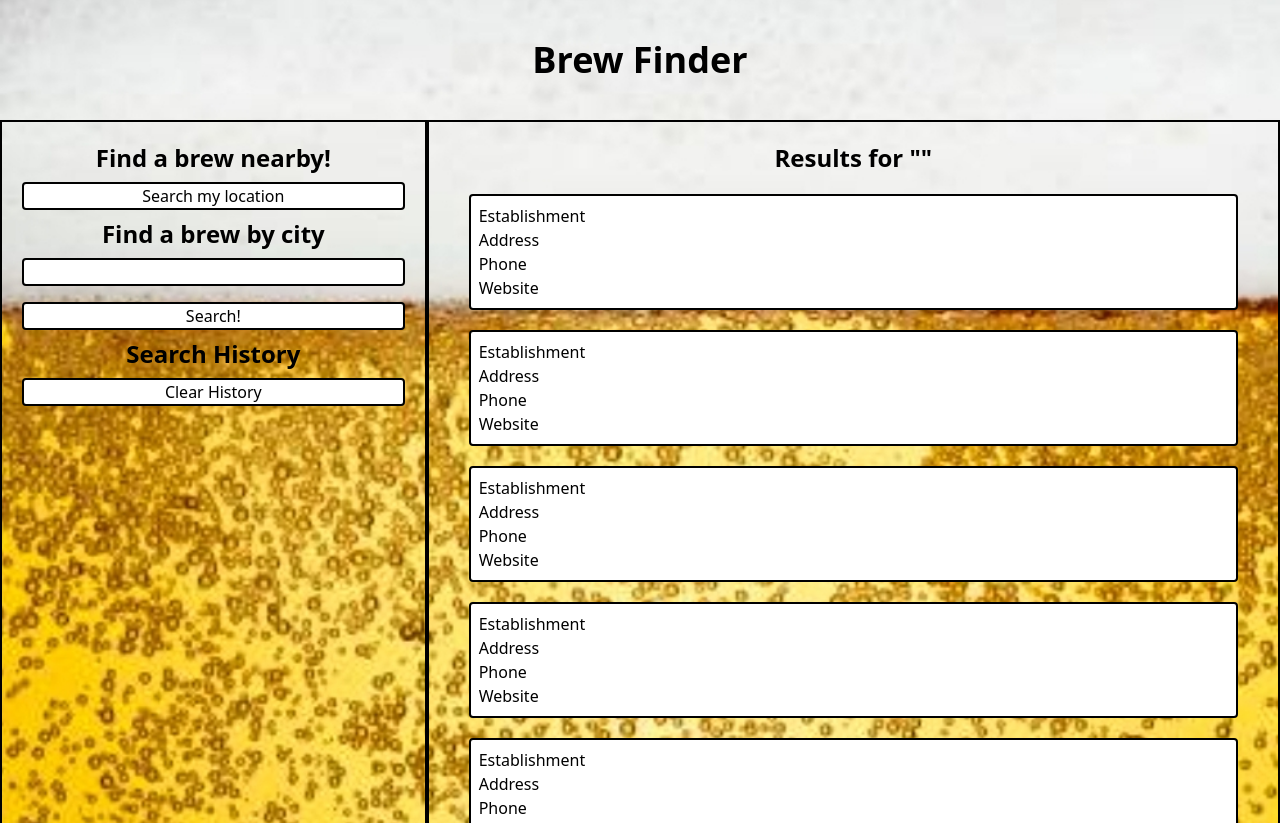
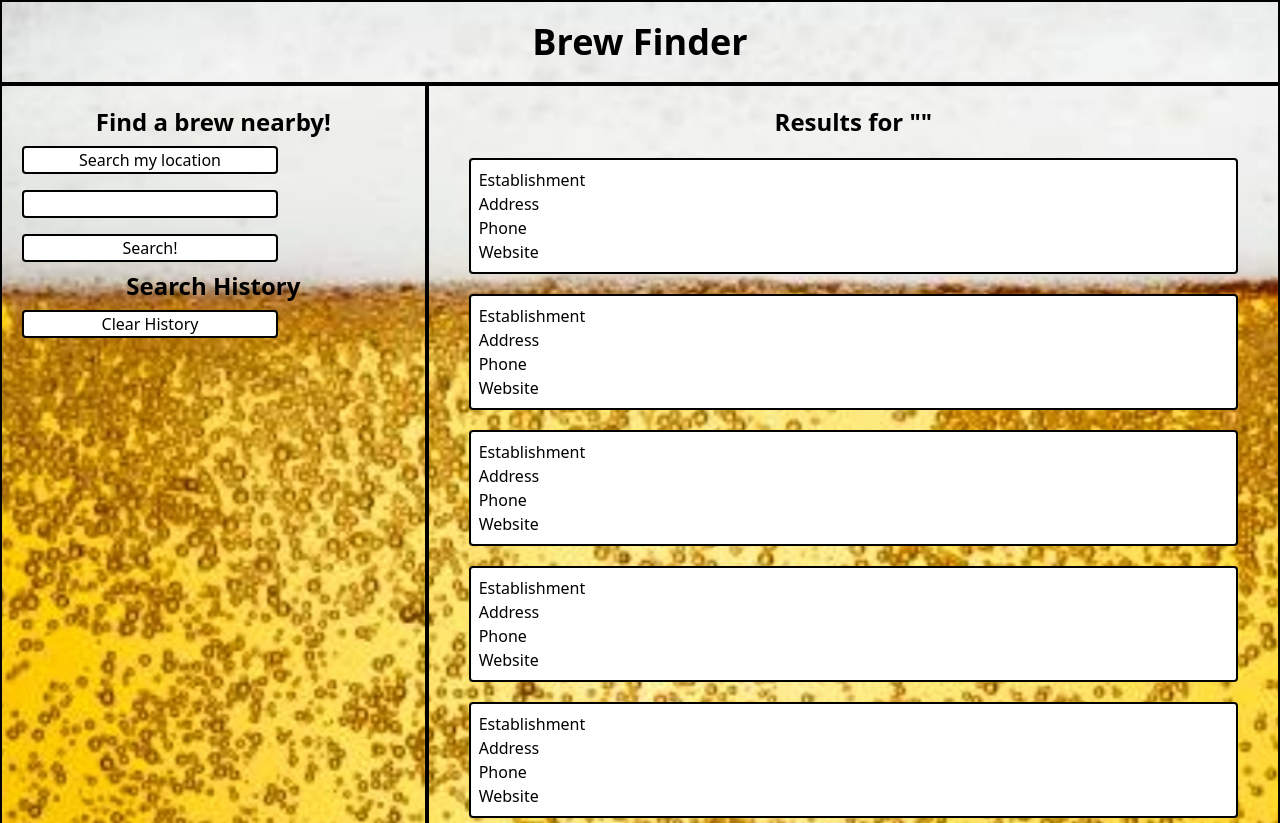
Before and after one commit to Ant-M84/Brew-Finder, a website: page assets/index.html in a window 1280 px wide. Shown: the top 823 px of the page. Drawn offline with Linux system fonts and the light colour scheme; no server answers.

Commit message:
minor tailwind css changes

```diff
--- a/assets/index.html
+++ b/assets/index.html
@@ -1,118 +1,75 @@
 <!DOCTYPE html>
 <html lang="en-us">
+
 <head>
     <meta charset="UTF-8" />
-    <meta name="viewport" content="width=device-width, initial-scale=1.0" />
-    <link rel="stylesheet" href="./output.css" />
+    <meta name="viewport" content="width=device-width, initial-scale=1.0">
+    <link rel="stylesheet" href="./output.css"/>
     <title>Brew Finder</title>
 </head>
 
 <body class="bg-[url('./images/Lager_With_Head.jpg')] bg-cover bg-center">
-    <header class="text-center border-5 border-solid border-black p-10">
+
+    <header class="flex-1 text-center border-2 border-solid border-black p-5">
         <h1 class="text-4xl font-bold">Brew Finder</h1>
     </header>
 
-    <main class="flex flex-wrap">
-      <div class="basis-1/3 border-2 border-solid border-black p-5">
+    <main class="flex flex-row flex-wrap">
+        <div class="flex-1 md:basis-1/3 border-2 border-solid border-black p-5 justify-center">
             <h2 class="text-2xl font-bold text-center">Find a brew nearby!</h2>
-        <button
-          id="searchCurrentLocationButton"
-          class="bg-white border-2 border-solid border-black rounded min-w-full my-2"
-        >
-          Search my location
-        </button>
-        <h2 class="text-2xl font-bold text-center">Find a brew by city</h2>
-        <input
-          id="searchInput"
-          class="border-2 border-solid border-black rounded min-w-full my-2"
-          type="text"
-        />
-        <button
-          id="searchButton"
-          class="bg-white border-2 border-solid border-black rounded min-w-full my-2"
-        >
-          Search!
-        </button>
+            <button class="w-64 bg-white border-2 border-solid border-black rounded my-2 self-center">Search my location</button>
+            <input id="searchInput" class="w-64 border-2 border-solid border-black rounded my-2 self-center" type="text"></input>
+            <button id="searchButton" class="w-64 bg-white border-2 border-solid border-black rounded my-2 self-center">Search!</button>
             <h3 class="text-2xl font-bold text-center">Search History</h3>
             <div class="history"></div>
-        <button
-          class="bg-white border-2 border-solid border-black rounded min-w-full my-2"
-        >
-          Clear History
-        </button>
+            <button class="w-64 bg-white border-2 border-solid border-black rounded my-2 self-center">Clear History</button>
         </div>
-      <div class="basis-2/3 flex-wrap border-2 border-solid border-black p-5">
-        <h2 class="text-2xl font-bold text-center">
-          Results for "<span id="cityDisplay"></span>"
-        </h2>
+        <div class="flex-1 md:basis-2/3 border-2 border-solid border-black p-5">
+            <h2 class="text-2xl font-bold text-center">Results for "<span id="cityDisplay"></span>"</h2>
                 <div class="col-1">
-          <ul
-            id="barCard-0"
-            class="border-2 border-solid border-black rounded m-5 p-2 bg-white"
-          >
+                    <ul id="barCard-0" class="border-2 border-solid border-black rounded m-5 p-2 bg-white">
                         <h3 id="establishment-0">Establishment</h3>
                         <h3 id="address-0">Address</h3>
                         <h3 id="phone-0">Phone</h3>
                         <h3 id="website-0">Website</h3>
                     </ul>
-          <ul
-            id="barCard-1"
-            class="border-2 border-solid border-black rounded m-5 p-2 bg-white"
-          >
+                    <ul id="barCard-1" class="border-2 border-solid border-black rounded m-5 p-2 bg-white">
                         <h3 id="establishment-1">Establishment</h3>
                         <h3 id="address-1">Address</h3>
                         <h3 id="phone-1">Phone</h3>
                         <h3 id="website-1">Website</h3>
                     </ul>
-          <ul
-            id="barCard-2"
-            class="border-2 border-solid border-black rounded m-5 p-2 bg-white"
-          >
+                    <ul id="barCard-2" class="border-2 border-solid border-black rounded m-5 p-2 bg-white">
                         <h3 id="establishment-2">Establishment</h3>
                         <h3 id="address-2">Address</h3>
                         <h3 id="phone-2">Phone</h3>
                         <h3 id="website-2">Website</h3>
                     </ul>
-          <ul
-            id="barCard-3"
-            class="border-2 border-solid border-black rounded m-5 p-2 bg-white"
-          >
+                    <ul id="barCard-3" class="border-2 border-solid border-black rounded m-5 p-2 bg-white">
                         <h3 id="establishment-3">Establishment</h3>
                         <h3 id="address-3">Address</h3>
                         <h3 id="phone-3">Phone</h3>
                         <h3 id="website-3">Website</h3>
                     </ul>
-          <ul
-            id="barCard-4"
-            class="border-2 border-solid border-black rounded m-5 p-2 bg-white"
-          >
+                    <ul id="barCard-4" class="border-2 border-solid border-black rounded m-5 p-2 bg-white">
                         <h3 id="establishment-4">Establishment</h3>
                         <h3 id="address-4">Address</h3>
                         <h3 id="phone-4">Phone</h3>
                         <h3 id="website-4">Website</h3>
                     </ul>
-          <ul
-            id="barCard-5"
-            class="border-2 border-solid border-black rounded m-5 p-2 bg-white"
-          >
+                    <ul id="barCard-5" class="border-2 border-solid border-black rounded m-5 p-2 bg-white">
                         <h3 id="establishment-5">Establishment</h3>
                         <h3 id="address-5">Address</h3>
                         <h3 id="phone-5">Phone</h3>
                         <h3 id="website-5">Website</h3>
                     </ul>
-          <ul
-            id="barCard-6"
-            class="border-2 border-solid border-black rounded m-5 p-2 bg-white"
-          >
+                    <ul id="barCard-6" class="border-2 border-solid border-black rounded m-5 p-2 bg-white">
                         <h3 id="establishment-6">Establishment</h3>
                         <h3 id="address-6">Address</h3>
                         <h3 id="phone-6">Phone</h3>
                         <h3 id="website-6">Website</h3>
                     </ul>
-          <ul
-            id="barCard-7"
-            class="border-2 border-solid border-black rounded m-5 p-2 bg-white"
-          >
+                    <ul id="barCard-7" class="border-2 border-solid border-black rounded m-5 p-2 bg-white">
                         <h3 id="establishment-7">Establishment</h3>
                         <h3 id="address-7">Address</h3>
                         <h3 id="phone-7">Phone</h3>
@@ -122,12 +79,12 @@
         </div>
     </main>
 
-    <footer
-      class="bg-white text-black text-2xl text-center border-2 border-solid border-black p-5"
-    >
+    <footer class="bg-white text-black text-2xl text-center border-2 border-solid border-black p-5">
         <h2>Page created by ...</h2>
     </footer>
 
     <script src="./script.js"></script>
+
 </body>
+
 </html>
```
Also changed, not shown: assets/output.css. Lines whose indentation alone changed are shown as unchanged.
